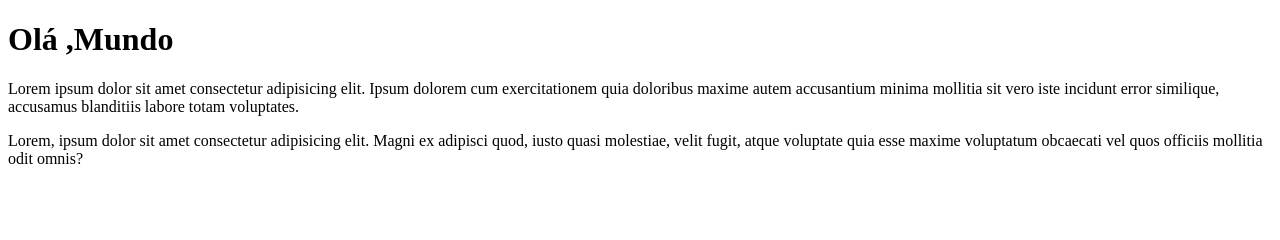
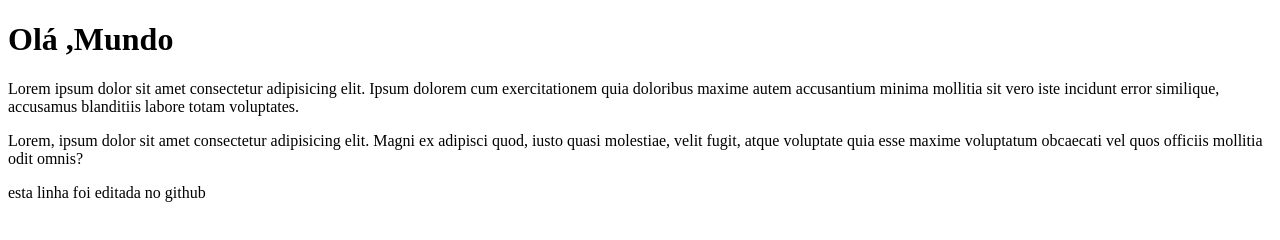
Before and after one commit to Gumball635/Ola-Mundo, a plain HTML site: page site-ola/index.html in a window 1280 px wide. Drawn offline with Linux system fonts and the light colour scheme.

Commit message:
Update index.html

```diff
--- a/site-ola/index.html
+++ b/site-ola/index.html
@@ -9,5 +9,6 @@
     <h1>Olá ,Mundo</h1>
     <p>Lorem ipsum dolor sit amet consectetur adipisicing elit. Ipsum dolorem cum exercitationem quia doloribus maxime autem accusantium minima mollitia sit vero iste incidunt error similique, accusamus blanditiis labore totam voluptates.</p>
     <p>Lorem, ipsum dolor sit amet consectetur adipisicing elit. Magni ex adipisci quod, iusto quasi molestiae, velit fugit, atque voluptate quia esse maxime voluptatum obcaecati vel quos officiis mollitia odit omnis?</p>
+    esta linha foi editada no github
 </body>
 </html>
```
